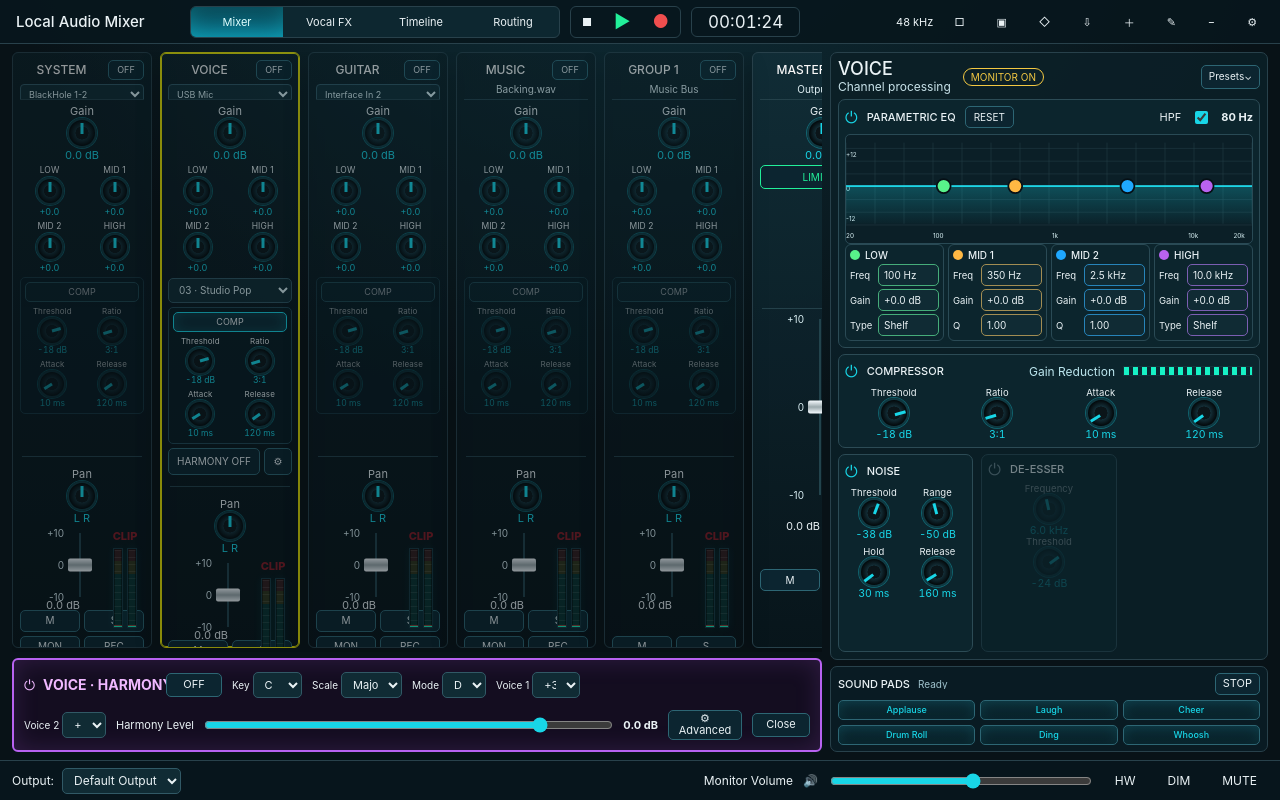
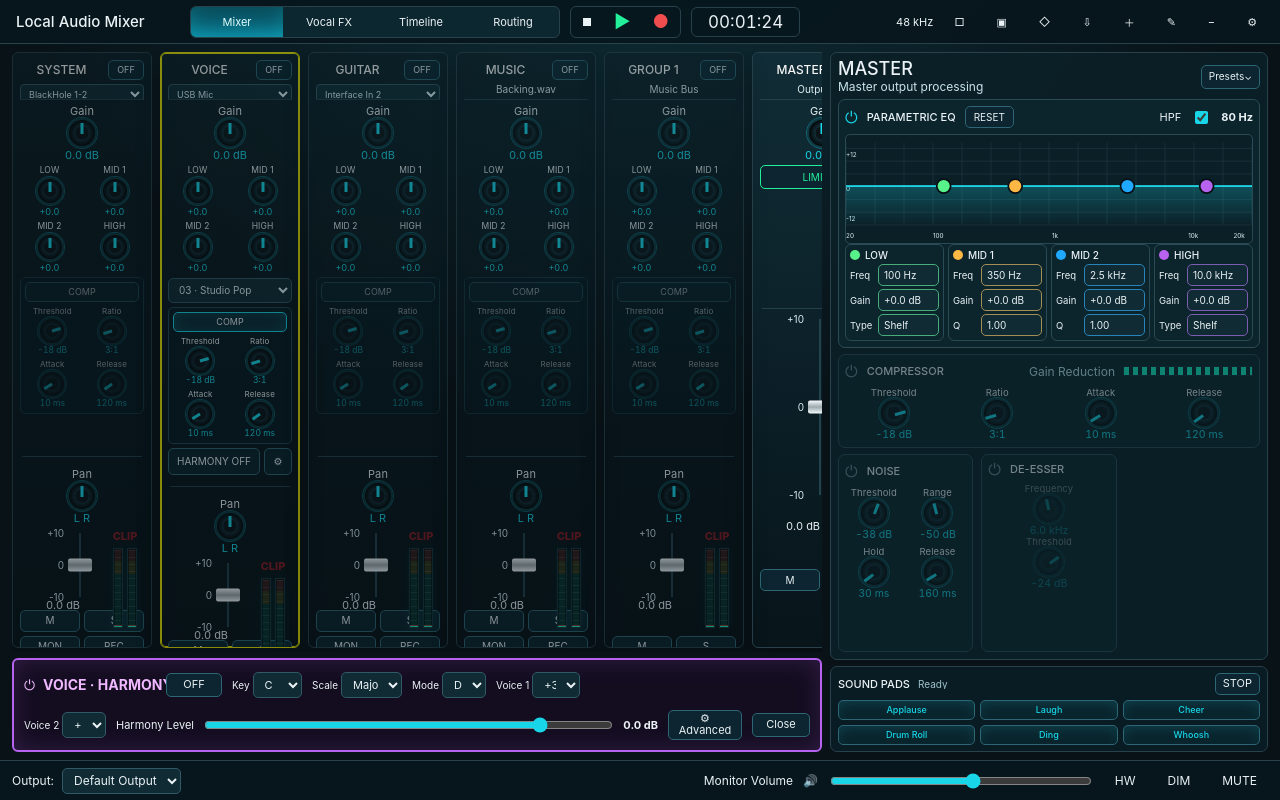
Before and after one commit to maydekil/digital-mixer-audio, a React (Vite) app: page / in a window 1280 px wide. Built offline with nearby package versions, Linux system fonts and the light colour scheme.

Commit message:
Scope right processing panel to master output

```diff
--- a/apps/desktop/src/adapters/MixerControlPort.ts
+++ b/apps/desktop/src/adapters/MixerControlPort.ts
@@ -193,6 +193,7 @@ export interface MixerControlPort {
   setFxReturn(unitId: FxUnitId, valueDb: number): void;
   setFxProgramMacro(unitId: FxUnitId, macro: "macro1" | "macro2", value: string): void;
   setChannelEqBand(channelId: string, bandId: EqBandState["id"], field: "freqHz" | "gainDb" | "qValue" | "type", value: number | string): void;
+  resetChannelEqBands(channelId: string): void;
   updateEqBand(bandId: EqBandState["id"], field: "freqHz" | "gainDb" | "qValue" | "type", value: number | string): void;
   resetEqBands(): void;
   resetFxProgram(unitId: FxUnitId): void;
--- a/apps/desktop/src/adapters/preview/PreviewAdapter.ts
+++ b/apps/desktop/src/adapters/preview/PreviewAdapter.ts
@@ -252,6 +252,15 @@ export class PreviewAdapter implements MixerControlPort {
     });
   }
 
+  resetChannelEqBands(channelId: string): void {
+    const resetBands = defaultEqBands();
+    this.snapshot.channels = this.snapshot.channels.map((channel) => {
+      if (channel.id !== channelId) return channel;
+      if (channel.id === this.snapshot.selectedChannelId) this.snapshot.eqBands = structuredClone(resetBands);
+      return { ...channel, eqBands: structuredClone(resetBands) };
+    });
+  }
+
   resetEqBands(): void {
     const resetBands = defaultEqBands();
     this.snapshot.eqBands = resetBands;
--- a/apps/desktop/src/features/mixer/MixerPage.tsx
+++ b/apps/desktop/src/features/mixer/MixerPage.tsx
@@ -433,6 +433,7 @@ export function MixerPage() {
   }, [systemMonitorActive]);
 
   const selected = snapshot.channels.find((channel) => channel.id === snapshot.selectedChannelId) ?? snapshot.channels[0];
+  const masterChannel = snapshot.channels.find((channel) => channel.kind === "master") ?? selected;
   useEffect(() => {
     if (selected.role === "system" && vocalFxOpen) setVocalFxOpen(false);
   }, [selected.role, vocalFxOpen]);
@@ -543,14 +544,14 @@ export function MixerPage() {
         </div>
         <div className="right-zone">
           <ChannelProcessingPanel
-            channel={selected}
-            eqBands={selected.eqBands}
-            onEqChange={(bandId, field, value) => refreshLiveProcessing(() => adapter.updateEqBand(bandId, field, value))}
-            onEqReset={() => refreshLiveProcessing(() => adapter.resetEqBands())}
-            onProcessor={(processorId, enabled) => refreshLiveProcessing(() => adapter.setChannelProcessor(selected.id, processorId, enabled))}
-            onNoiseChange={(field, value) => refreshLiveProcessing(() => adapter.setChannelNoiseParam(selected.id, field, value))}
-            onCompressorChange={(field, value) => refreshLiveProcessing(() => adapter.setChannelCompressorParam(selected.id, field, value))}
-            onDeEsserChange={(field, value) => refreshLiveProcessing(() => adapter.setChannelDeEsserParam(selected.id, field, value))}
+            channel={masterChannel}
+            eqBands={masterChannel.eqBands}
+            onEqChange={(bandId, field, value) => refreshLiveProcessing(() => adapter.setChannelEqBand(masterChannel.id, bandId, field, value))}
+            onEqReset={() => refreshLiveProcessing(() => adapter.resetChannelEqBands(masterChannel.id))}
+            onProcessor={(processorId, enabled) => refreshLiveProcessing(() => adapter.setChannelProcessor(masterChannel.id, processorId, enabled))}
+            onNoiseChange={(field, value) => refreshLiveProcessing(() => adapter.setChannelNoiseParam(masterChannel.id, field, value))}
+            onCompressorChange={(field, value) => refreshLiveProcessing(() => adapter.setChannelCompressorParam(masterChannel.id, field, value))}
+            onDeEsserChange={(field, value) => refreshLiveProcessing(() => adapter.setChannelDeEsserParam(masterChannel.id, field, value))}
           />
           <SoundPadPanel />
         </div>
--- a/apps/desktop/src/features/processing/components/ChannelProcessingPanel.tsx
+++ b/apps/desktop/src/features/processing/components/ChannelProcessingPanel.tsx
@@ -27,7 +27,7 @@ export function ChannelProcessingPanel({ channel, eqBands, onEqChange, onEqReset
       <header className="processing-header">
         <div>
           <h2>{channel.name}</h2>
-          <p>Channel processing</p>
+          <p>{channel.kind === "master" ? "Master output processing" : "Channel processing"}</p>
         </div>
         {channel.monitor ? <Badge>MONITOR ON</Badge> : null}
         <Button>Presets⌄</Button>
```
Also changed, not shown: tests/ui/visual.visual.ts (+2 -0 lines), 4 other files (tests, documents, lock files or other folders).
